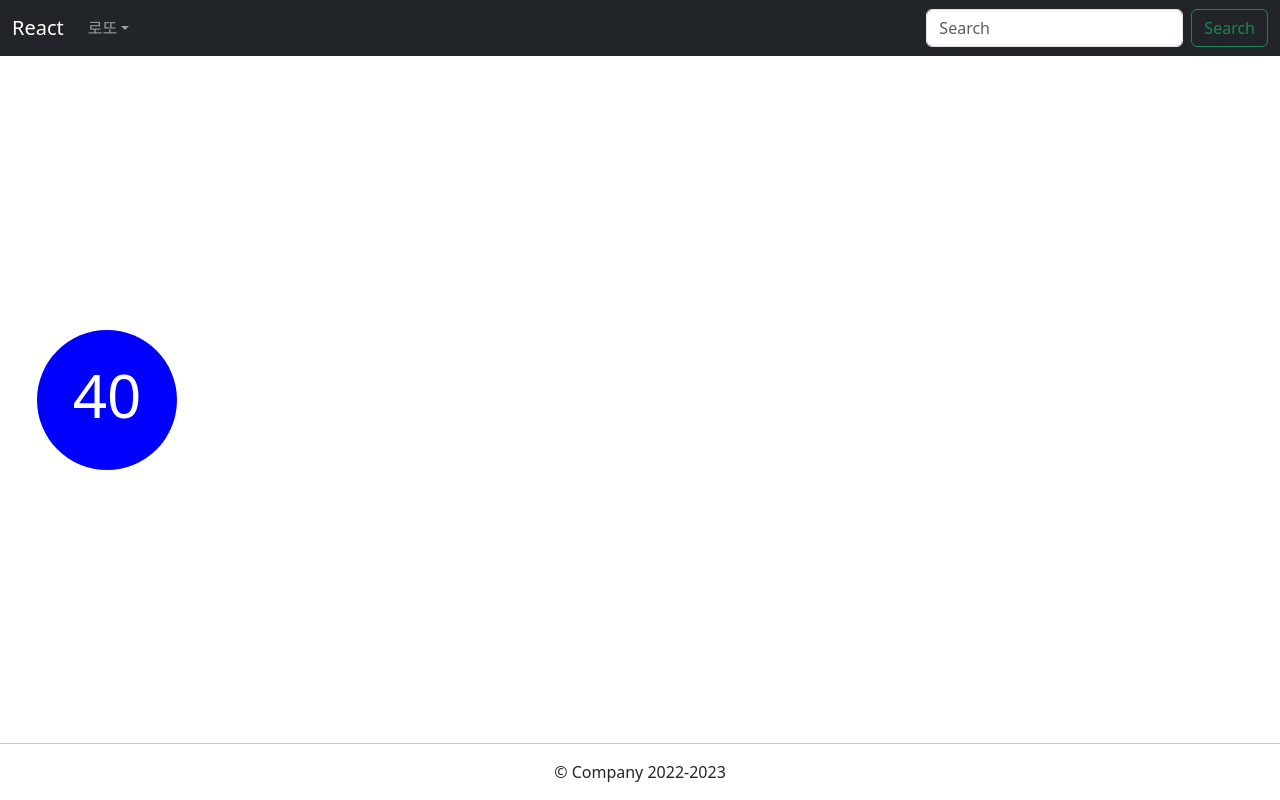
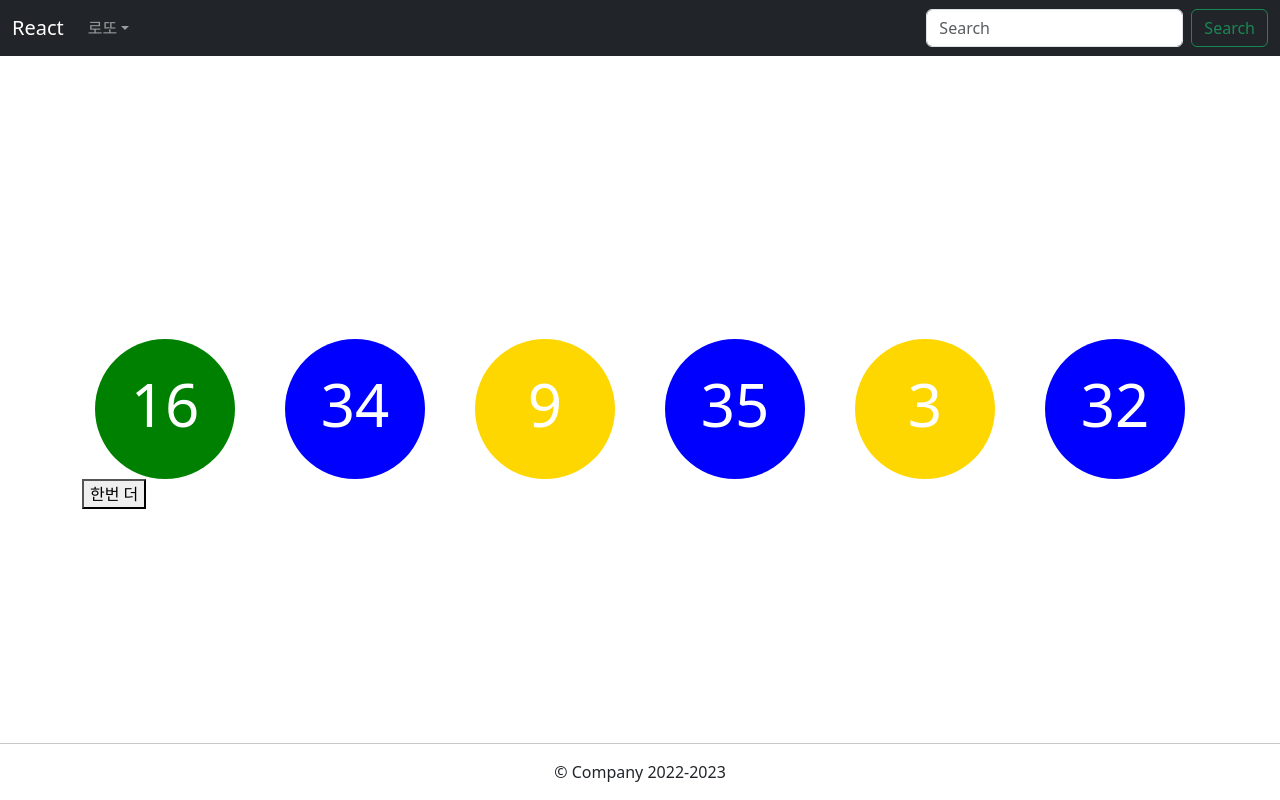
Before and after one commit to dayoung077/react-vite-ydy-game-project, a React (Vite) app: page / in a window 1280 px wide. Built offline with nearby package versions, Linux system fonts and the light colour scheme.

Commit message:
Lotto 완성

```diff
--- /dev/null
+++ b/src/components/pages/LottoPage.jsx
@@ -0,0 +1,30 @@
+import React, { useState } from "react";
+import LottoBall from "./../lotto/LottoBall";
+import Button from "./../../../node_modules/@restart/ui/esm/Button";
+
+const LottoPage = () => {
+  const setNumbers = () => {
+    const lottoSet = new Set();
+
+    while (lottoSet.size < 6) {
+      let num = Math.floor(Math.random() * 45) + 1;
+      lottoSet.add(num);
+    }
+
+    console.log(lottoSet);
+    return Array.from(lottoSet);
+  };
+
+  const [nums, setNums] = useState(setNumbers);
+
+  return (
+    <div className="container">
+      <div className="row mt-sm-5">
+        {nums && nums.map((num) => <LottoBall lottoNum={num}></LottoBall>)}
+      </div>
+      <button type="button">한번 더</button>
+    </div>
+  );
+};
+
+export default LottoPage;
--- a/src/router/Router.jsx
+++ b/src/router/Router.jsx
@@ -1,7 +1,8 @@
 import Footer from "../components/layout/Footer";
 import { createBrowserRouter } from "react-router-dom";
 import App from "./../App";
-import LottoBall from "./../components/lotto/LottoBall";
+import LottoBall from "../components/lotto/LottoBall";
+import LottoPage from "../components/pages/LottoPage";
 
 const routes = [
   {
@@ -12,7 +13,7 @@ const routes = [
       {
         path: "/",
         loader: () => "로또",
-        element: <LottoBall lottoNum={40} />,
+        element: <LottoPage />,
       },
     ],
   },
```
